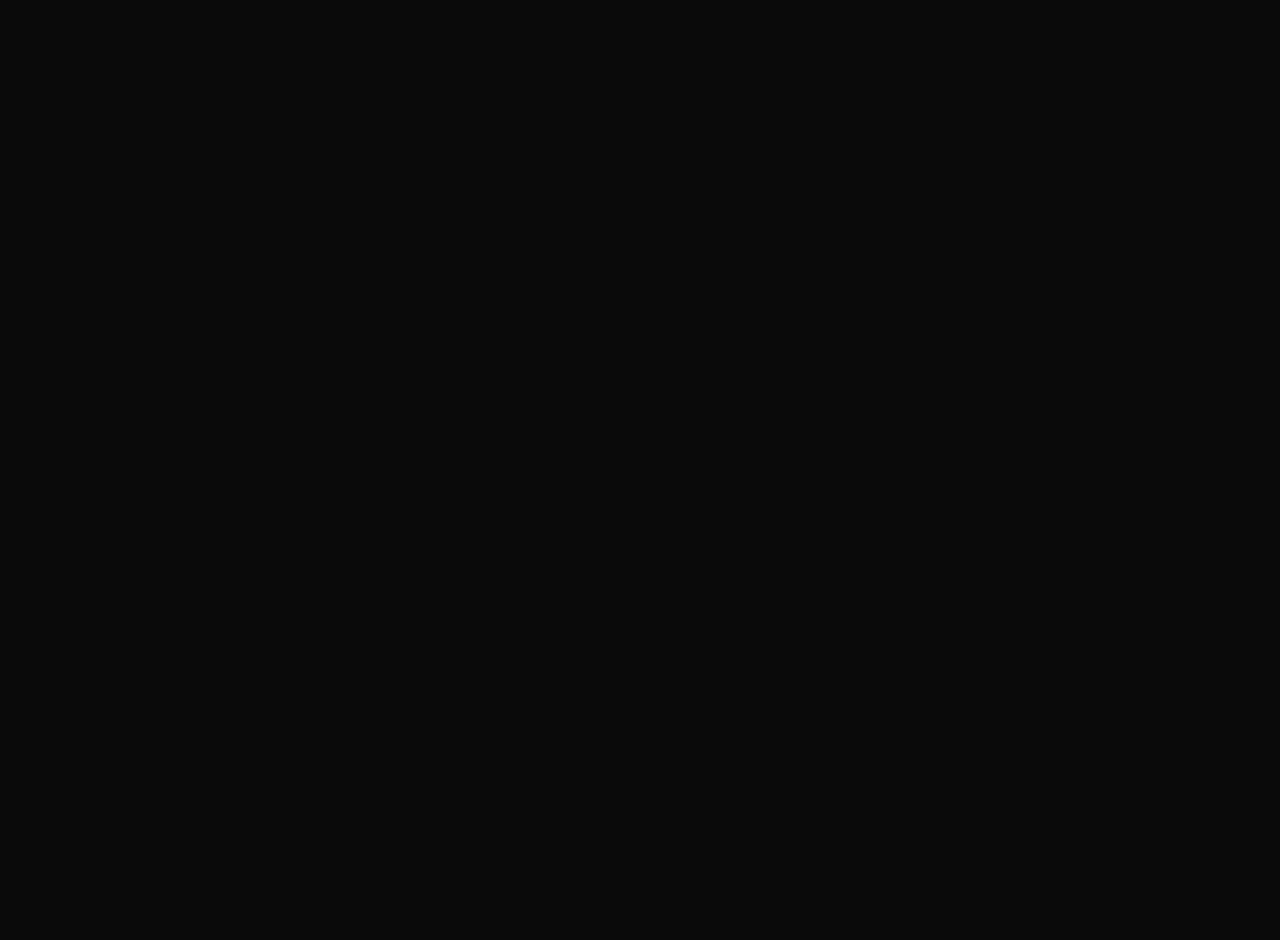
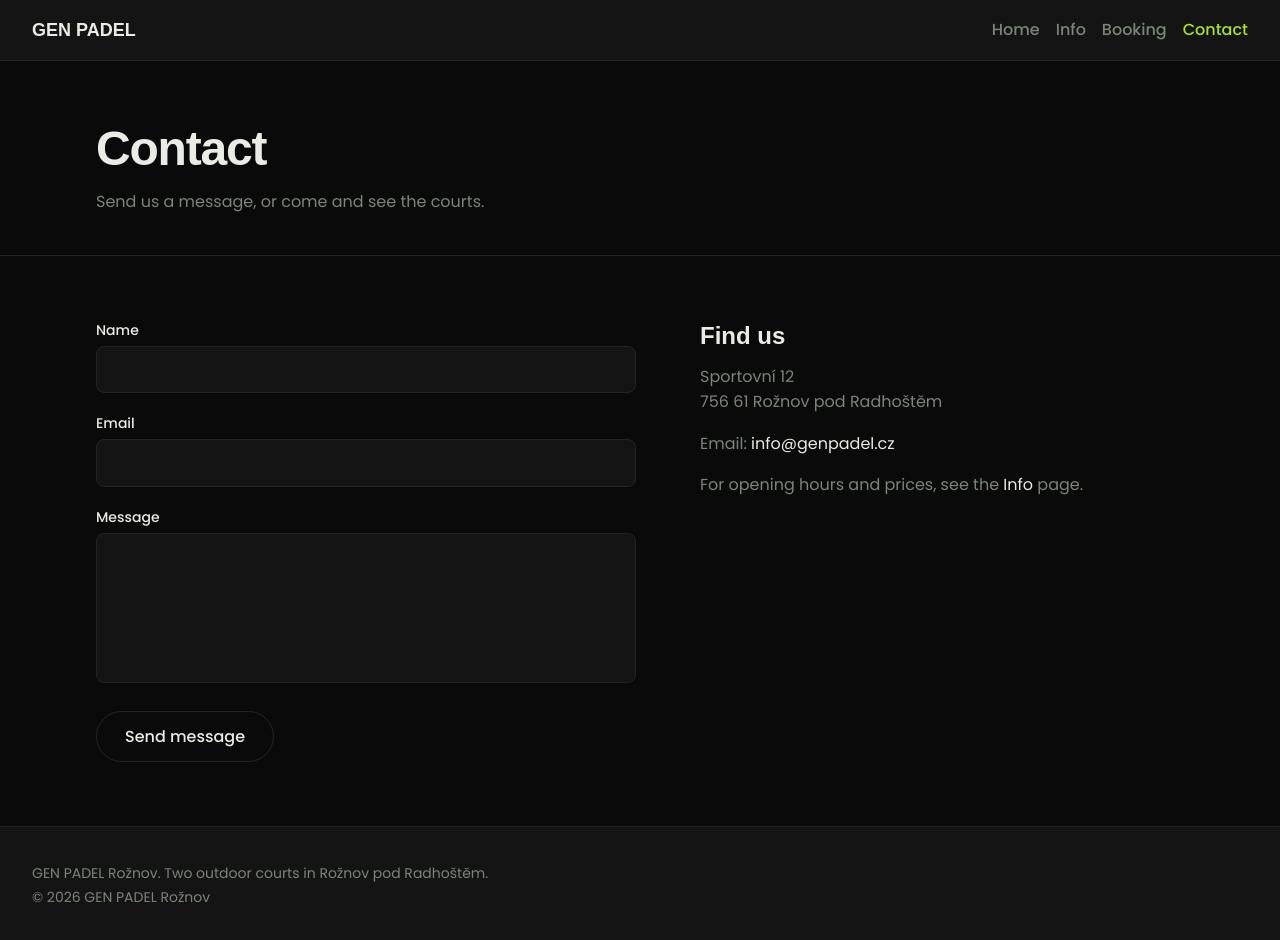
Before and after one commit to matyasjanosek/padel-booking, a React (Vite) app in the folder client/: page /contact in a window 1280 px wide. Before the commit this address had no page. Shown: the top 940 px of the page. Before the commit the page ends 800 px from the top, so only its background shows below. Built offline with nearby package versions, Linux system fonts and the light colour scheme; a web font is replaced by a local one.

Commit message:
feat(client): add the Contact page
A plain contact form (name, email, message) and the centre's address and
email. No backend route exists for the form yet, so submit only prevents the
default page reload, it does not pretend to send anything.

```diff
--- a/client/src/main.jsx
+++ b/client/src/main.jsx
@@ -4,6 +4,7 @@ import { BrowserRouter, Routes, Route } from "react-router-dom";
 import Layout from "./components/Layout.jsx";
 import App from "./App.jsx";
 import Info from "./pages/Info.jsx";
+import Contact from "./pages/Contact.jsx";
 import "./styles/main.css";
 
 createRoot(document.getElementById("root")).render(
@@ -13,6 +14,7 @@ createRoot(document.getElementById("root")).render(
         <Route element={<Layout />}>
           <Route path="/" element={<App />} />
           <Route path="/info" element={<Info />} />
+          <Route path="/contact" element={<Contact />} />
         </Route>
       </Routes>
     </BrowserRouter>
--- /dev/null
+++ b/client/src/pages/Contact.jsx
@@ -0,0 +1,85 @@
+import { Link } from "react-router-dom";
+
+export default function Contact() {
+  return (
+    <>
+      <section className="px-5 pb-8 pt-12 md:max-w-page md:pb-10 md:pl-24 md:pr-10 md:pt-16">
+        <h1 className="mb-4 text-4xl tracking-tight md:text-5xl">Contact</h1>
+        <p className="max-w-[60ch] text-text-muted">
+          Send us a message, or come and see the courts.
+        </p>
+      </section>
+
+      <section className="border-t border-border px-5 py-12 md:max-w-page md:py-16 md:pl-24 md:pr-10">
+        <div className="grid gap-12 md:grid-cols-2 md:gap-16">
+          <form className="flex flex-col gap-5" onSubmit={(event) => event.preventDefault()}>
+            <div className="flex flex-col gap-1.5">
+              <label htmlFor="name" className="text-sm font-medium">
+                Name
+              </label>
+              <input
+                id="name"
+                name="name"
+                type="text"
+                required
+                className="rounded-lg border border-border bg-surface px-4 py-2.5 text-text placeholder:text-text-muted focus:border-accent focus:outline-none"
+              />
+            </div>
+            <div className="flex flex-col gap-1.5">
+              <label htmlFor="email" className="text-sm font-medium">
+                Email
+              </label>
+              <input
+                id="email"
+                name="email"
+                type="email"
+                required
+                className="rounded-lg border border-border bg-surface px-4 py-2.5 text-text placeholder:text-text-muted focus:border-accent focus:outline-none"
+              />
+            </div>
+            <div className="flex flex-col gap-1.5">
+              <label htmlFor="message" className="text-sm font-medium">
+                Message
+              </label>
+              <textarea
+                id="message"
+                name="message"
+                rows={5}
+                required
+                className="resize-none rounded-lg border border-border bg-surface px-4 py-2.5 text-text placeholder:text-text-muted focus:border-accent focus:outline-none"
+              />
+            </div>
+            <button
+              type="submit"
+              className="mt-2 inline-block self-start rounded-full border border-border px-7 py-3 font-medium text-text transition-colors duration-200 hover:border-accent hover:text-accent"
+            >
+              Send message
+            </button>
+          </form>
+
+          <div>
+            <h2 className="mb-3 text-2xl">Find us</h2>
+            <p className="text-text-muted">
+              Sportovní 12
+              <br />
+              756 61 Rožnov pod Radhoštěm
+            </p>
+            <p className="mt-4 text-text-muted">
+              Email:{" "}
+              <a href="mailto:info@genpadel.cz" className="text-text hover:text-accent">
+                info@genpadel.cz
+              </a>
+            </p>
+            <p className="mt-4 text-text-muted">
+              For opening hours and prices, see the{" "}
+              <Link to="/info" className="text-text hover:text-accent">
+                Info
+              </Link>{" "}
+              page.
+            </p>
+          </div>
+        </div>
+      </section>
+    </>
+  );
+}
```
Also changed, not shown: 1 other file (tests, documents, lock files or other folders).
